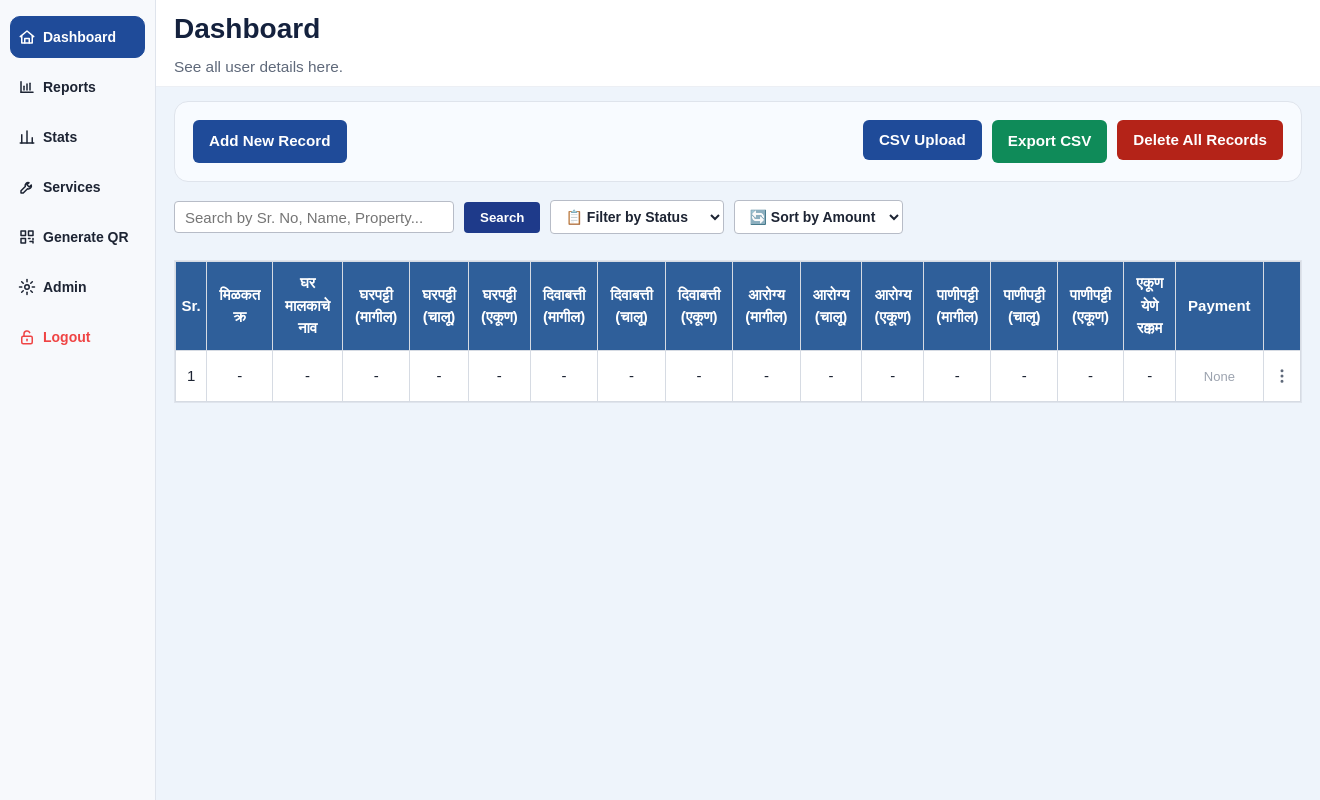
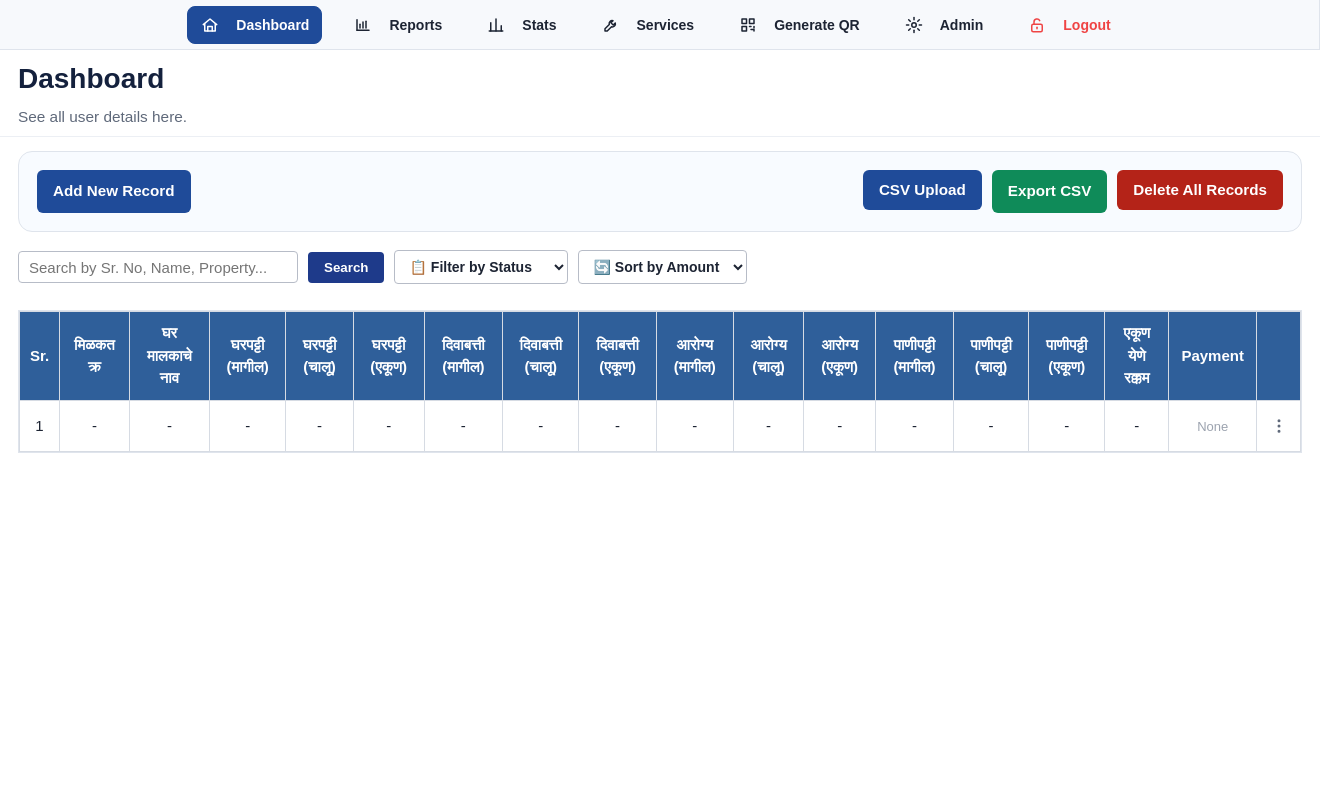
Before and after one commit to Dipanshu0919/Gharpati_QrCode, a Flask app: page /dashboard in a window 1320 px wide. Run offline with Flask 2, Linux system fonts and the light colour scheme; the visitor is signed in with stand-in values (Sample User, id 1); data comes from the database, SQL or seed files in the repository.

Commit message:
ui changes

```diff
--- a/templates/dashboard.html
+++ b/templates/dashboard.html
@@ -138,10 +138,12 @@ th, td {
   border: 1px solid #d6dbe3; padding: 10px 12px;
   font-size: 15px; vertical-align: middle;
 }
-th {
-  position: sticky; top: 0;
+table.users-table th {
+  position: sticky;
+  top: 48px;
+  z-index: 20;
   background: #2f5f9a; color: #fff;
-  text-align: center; font-weight: 700; z-index: 10;
+  text-align: center; font-weight: 700;
 }
 td { background: #fff; text-align: center; }
 
@@ -219,7 +221,11 @@ td { background: #fff; text-align: center; }
   padding: 8px 10px; border: 1px solid #d6dbe3;
   font-size: 13px; text-align: center; vertical-align: middle; white-space: nowrap;
 }
-.csv-sample th { position: sticky; top: 0; background: #2f5f9a; color: #fff; font-weight: 700; }
+.csv-sample th {
+  background: #2f5f9a;
+  color: #fff;
+  font-weight: 700;
+}
 .csv-sample tbody tr:nth-child(even) td { background: #f8fbff; }
 .csv-sample .name-cell { text-align: left; white-space: normal; }
 
@@ -407,7 +413,7 @@ td { background: #fff; text-align: center; }
   <div id="pagination-top" style="display:flex;gap:8px;align-items:center;margin-bottom:12px;flex-wrap:wrap;"></div>
 
   <div class="table-wrap">
-    <table>
+    <table class="users-table">
       <thead>
         <tr>
           <th style="width:40px;padding-left:4px;padding-right:4px;">Sr.</th>
--- a/templates/menubar.html
+++ b/templates/menubar.html
@@ -26,44 +26,45 @@
     }
     .page {
       display: flex;
+      flex-direction: column;
       min-height: 100vh;
       width: 100%;
       background: #eef4fb;
     }
     .sidebar {
-      position: sticky;
+      position: fixed;
       top: 0;
-      height: 100vh;
-      width: 52px;
-      min-width: 52px;
-      padding: 16px 6px;
-      border-right: 1px solid #dfe4ec;
+      left: 0;
+      right: 0;
+      height: 64px;
+      width: 100%;
+      padding: 10px 16px;
+      border-bottom: 1px solid #dfe4ec;
       background: #f7f9fc;
-      transition: width 0.3s ease, min-width 0.3s ease, padding 0.3s ease;
-      overflow: hidden;
+      transition: padding 0.2s ease, background 0.2s ease;
+      overflow: visible;
       flex-shrink: 0;
       z-index: 110;
+      display: flex;
+      align-items: center;
     }
     .sidebar:hover {
-      width: 156px;
-      min-width: 156px;
-      padding: 16px 12px;
+      /* no expansion on hover for top bar */
     }
-    .sidebar .nav-text { display: none; text-align: left; flex: 1; line-height: 20px; white-space: nowrap; }
-    .sidebar:hover .nav-text { display: inline-block; }
-    .sidebar .nav-item { justify-content: center; padding: 10px 0; }
-    .sidebar:hover .nav-item { justify-content: flex-start; padding: 10px 6px; gap: 6px; }
+    .sidebar .nav-text { display: inline-block; text-align: left; margin-left: 8px; line-height: 20px; white-space: nowrap; }
+    .sidebar .nav-item { justify-content: center; padding: 8px 12px; }
+    .sidebar .nav-item { margin-right: 8px; }
     .icon { display: inline-flex; align-items: center; justify-content: center; width: 20px; height: 20px; flex: 0 0 20px; }
     .icon svg { width: 18px; height: 18px; display: block; stroke: currentColor; }
-    .sidebar nav { display: flex; flex-direction: column; gap: 8px; }
+    .sidebar nav { display: flex; flex-direction: row; gap: 8px; align-items: center; }
     .nav-item {
       display: inline-flex;
       align-items: center;
-      justify-content: flex-start;
-      width: 100%;
-      min-height: 40px;
-      padding: 10px 6px;
-      border-radius: 10px;
+      justify-content: center;
+      width: auto;
+      min-height: 36px;
+      padding: 8px 12px;
+      border-radius: 8px;
       background: transparent;
       color: var(--text);
       text-decoration: none;
@@ -78,7 +79,7 @@
       color: #fff;
       border-color: var(--primary);
     }
-    .main-content { flex: 1; padding: 0; min-width: 0; }
+    .main-content { flex: 1; padding: 0; min-width: 0; padding-top: 74px; }
     .header {
       padding: 18px 22px 10px;
       border-bottom: 1px solid #eceff4;
@@ -179,45 +180,37 @@
     }
     {% block extra_styles %}{% endblock %}
 
-    .page {
-      display: flex;
-      min-height: 100vh;
-      width: 100%;
-      background: #eef4fb;
-    }
     .page > .sidebar {
       position: sticky;
       top: 0;
-      height: 100vh;
-      width: 52px;
-      min-width: 52px;
-      padding: 16px 6px;
-      border-right: 1px solid #dfe4ec;
+      left: 0;
+      right: 0;
+      height: 50px;
+      width: 100%;
+      padding: 8px 12px;
+      border-bottom: 1px solid #dfe4ec;
       background: #f7f9fc;
-      transition: width 0.3s ease, min-width 0.3s ease, padding 0.3s ease;
-      overflow: hidden;
-      flex-shrink: 0;
+      overflow: visible;
       z-index: 110;
+      display: flex;
+      align-items: center;
     }
-    .page > .sidebar:hover {
-      width: 156px;
-      min-width: 156px;
-      padding: 16px 10px;
-    }
+    .page > .sidebar:hover { }
     .page > .sidebar nav {
       display: flex;
-      flex-direction: column;
-      gap: 8px;
+      flex-direction: row;
+      gap: 10px;
+      align-items: center;
+      width: 100%;
+      justify-content: center;
     }
     .page > .sidebar .nav-item {
       display: inline-flex;
       align-items: center;
       justify-content: center;
-      gap: 0;
-      width: 100%;
-      min-height: 40px;
-      padding: 10px 0;
-      border-radius: 10px;
+      gap: 8px;
+      padding: 8px 12px;
+      border-radius: 8px;
       background: transparent;
       color: var(--text);
       text-decoration: none;
@@ -225,12 +218,7 @@
       font-size: 14px;
       line-height: 20px;
       border: 1px solid transparent;
-      transition: background 0.2s ease, border-color 0.2s ease;
-    }
-    .page > .sidebar:hover .nav-item {
-      justify-content: flex-start;
-      gap: 6px;
-      padding: 10px 6px;
+      transition: background 0.15s ease, border-color 0.15s ease;
     }
     .page > .sidebar .nav-item:hover,
     .page > .sidebar .nav-item.active {
@@ -253,14 +241,9 @@
       stroke: currentColor;
     }
     .page > .sidebar .nav-text {
-      display: none;
-      flex: 1;
-      text-align: left;
+      display: inline-block;
       line-height: 20px;
       white-space: nowrap;
-    }
-    .page > .sidebar:hover .nav-text {
-      display: inline-block;
     }
     .main-content {
       flex: 1;
@@ -343,7 +326,7 @@
           </span>
           <span class="nav-text">Admin</span>
         </a>
-        <a href="{{ url_for('logout') }}" class="nav-item" style="margin-top: auto; color: #ef4444;" onclick="return confirm('प्रशासक पॅनेलमधून बाहेर पडायचे आहे का?');">
+        <a href="{{ url_for('logout') }}" class="nav-item" style="color: #ef4444;" onclick="return confirm('प्रशासक पॅनेलमधून बाहेर पडायचे आहे का?');">
           <span class="icon" aria-hidden="true">
             <svg viewBox="0 0 24 24" fill="none" stroke-width="2" stroke-linecap="round" stroke-linejoin="round">
               <rect x="5" y="11" width="14" height="10" rx="2"></rect>
```
Also changed, not shown: templates/reports.html (+6 -6 lines).
